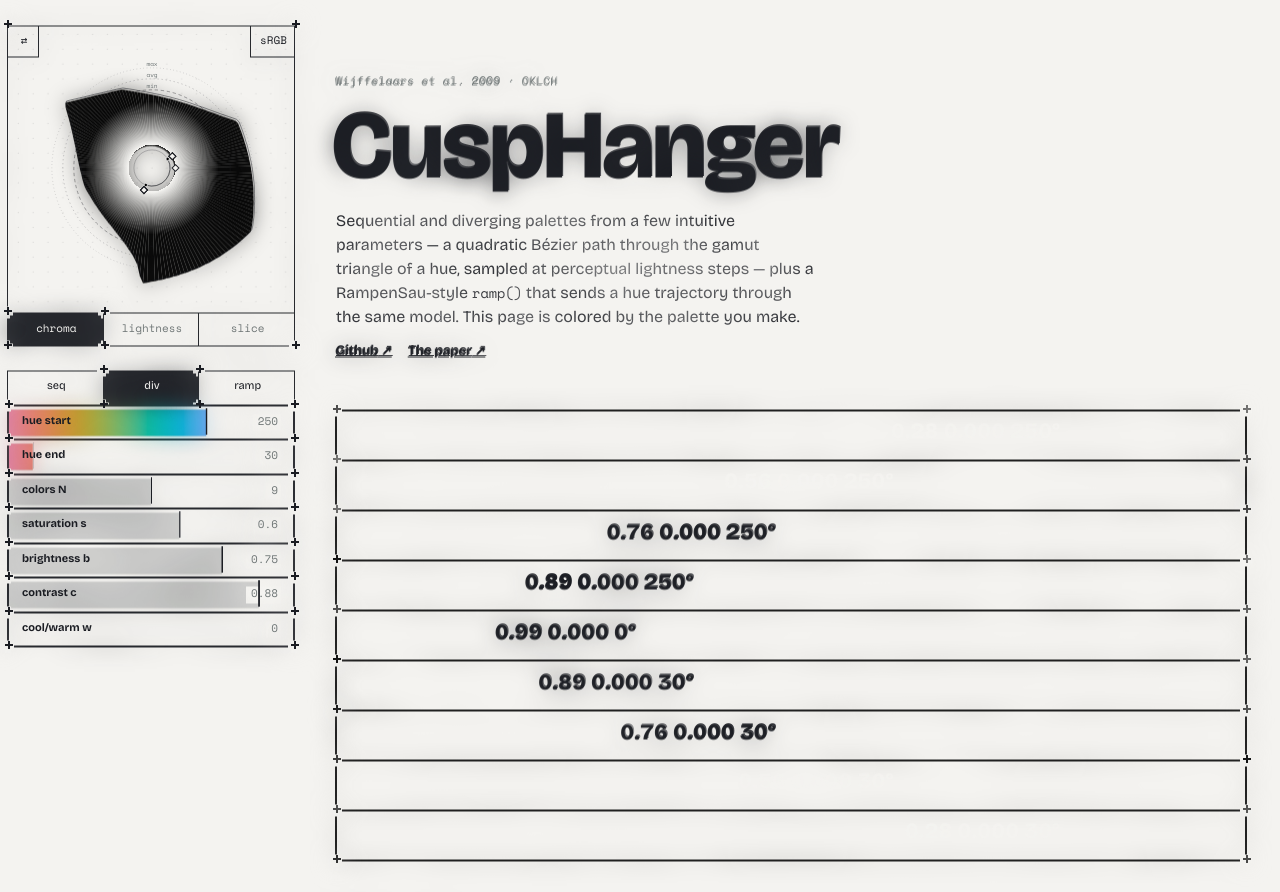
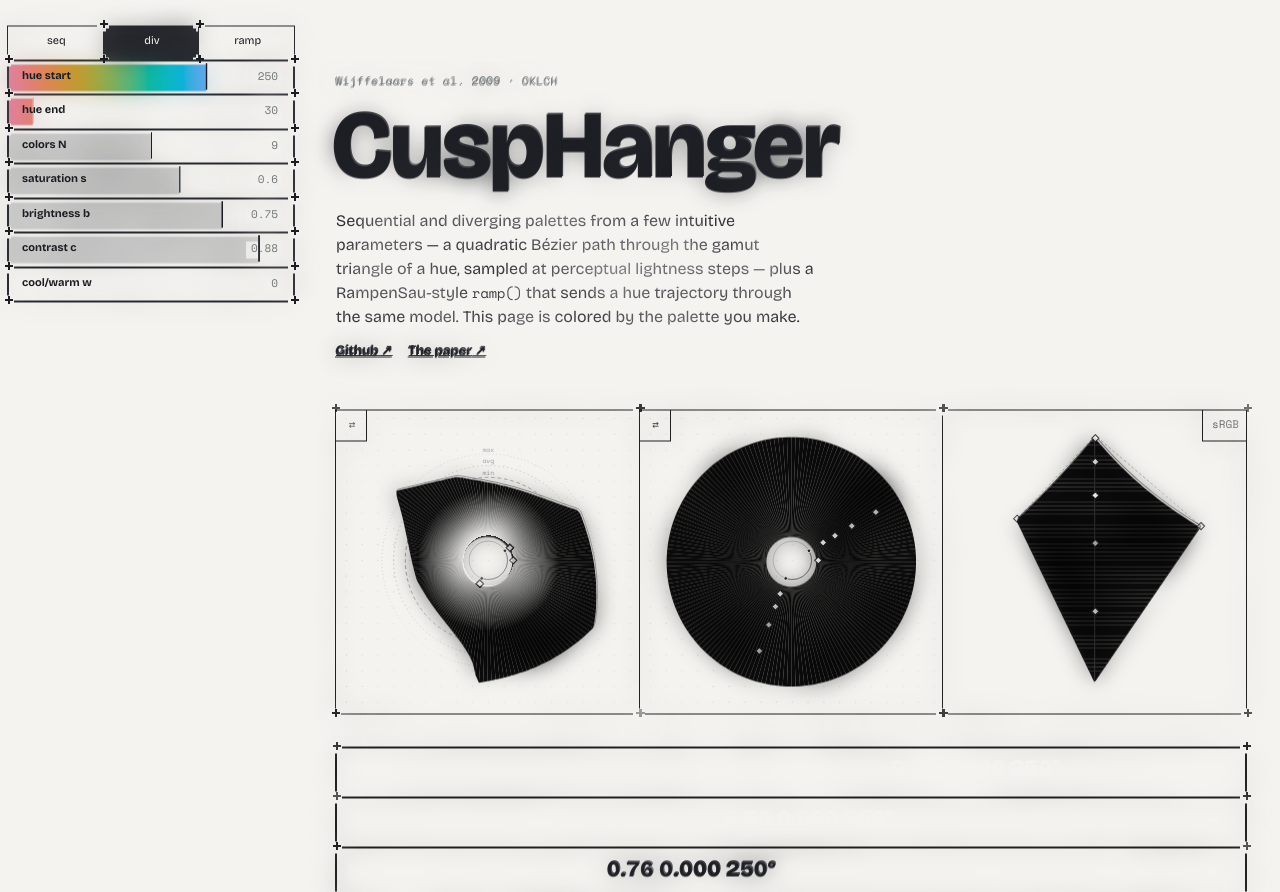
Before and after one commit to meodai/cusphanger, a website built with Vite: page src/demo/index.html in a window 1280 px wide. Shown: the top 892 px of the page. Built offline with nearby package versions, Linux system fonts and the light colour scheme; what nutelch would draw is missing.

Commit message:
feat: try all three views in a row above the hanger
Moves chroma/lightness wheels and the slice out of the rail into a
flush three-cell row on the canvas, above the palette bands. Cells
share collapsed borders so the corner crosses coincide; each wheel
keeps its own radial flip button, the gamut toggle rides the slice
cell. The rail keeps tabs + controls only.

```diff
--- a/src/demo/demo.css
+++ b/src/demo/demo.css
@@ -489,6 +489,40 @@ body {
   content: ' \2197';
 }
 
+.viz-row {
+  --frame: transparent;
+  --fill: transparent;
+  --ink: var(--ink-print);
+  --ink-muted: var(--canvas-muted);
+  --ink-inverse: var(--canvas-bg);
+  --cover: transparent;
+  display: flex;
+  max-width: 68rem;
+  padding-inline: var(--space-6);
+  margin-bottom: var(--space-6);
+}
+.xerox-back .viz-row {
+  --frame: var(--ink-print);
+  --fill: var(--ink-print);
+  --ink: transparent;
+  --ink-muted: transparent;
+  --ink-inverse: transparent;
+  --cover: var(--canvas-bg);
+}
+.viz-cell {
+  position: relative;
+  flex: 1;
+  min-width: 0;
+  border: var(--line-w) solid var(--frame);
+}
+/* flush cells: collapse the shared border so the corner crosses coincide */
+.viz-cell + .viz-cell {
+  margin-left: calc(-1 * var(--line-w));
+}
+.viz-cell .viz-pane {
+  padding: var(--space-2);
+}
+
 .hanger {
   --frame: transparent;
   --ink: var(--ink-print);
@@ -890,6 +924,14 @@ a {
   .hanger {
     padding-inline: var(--space-4);
   }
+  .viz-row {
+    flex-direction: column;
+    padding-inline: var(--space-4);
+  }
+  .viz-cell + .viz-cell {
+    margin-left: 0;
+    margin-top: calc(-1 * var(--line-w));
+  }
   .hanger__band {
     min-height: var(--space-6);
   }
--- a/src/demo/index.html
+++ b/src/demo/index.html
@@ -99,19 +99,6 @@
 
     <div id="app">
     <aside class="rail">
-      <div class="rail__viz">
-        <button type="button" class="viz-flip" aria-label="invert the radial direction">&#x21C4;</button>
-        <button type="button" class="viz-gamut" aria-label="toggle gamut (sRGB / Display P3)">sRGB</button>
-        <div id="wheel" class="viz-pane"></div>
-        <div id="slice-mini" class="viz-pane" hidden></div>
-        <div class="axis-toggle" role="group" aria-label="Sidebar figure">
-          <button type="button" data-axis="chroma" aria-selected="true">chroma</button>
-          <button type="button" data-axis="lightness" aria-selected="false">lightness</button>
-          <button type="button" data-axis="slice" aria-selected="false">slice</button>
-        </div>
-        <span class="marks" aria-hidden="true"></span>
-      </div>
-
       <nav class="tabs" role="tablist" aria-label="Palette type"></nav>
       <form class="controls" aria-label="Palette parameters"></form>
 
@@ -133,6 +120,24 @@
           <a href="https://web.archive.org/web/20240628033734/https://citeseerx.ist.psu.edu/document?repid=rep1&type=pdf&doi=097749c130c1cf35b8b9c236916de3b0455ffce0">The paper</a>
         </p>
       </header>
+
+      <section class="viz-row" aria-label="Palette views">
+        <div class="viz-cell">
+          <button type="button" class="viz-flip" data-axis="chroma" aria-label="invert the radial direction">&#x21C4;</button>
+          <div id="wheel" class="viz-pane"></div>
+          <span class="marks" aria-hidden="true"></span>
+        </div>
+        <div class="viz-cell">
+          <button type="button" class="viz-flip" data-axis="lightness" aria-label="invert the radial direction">&#x21C4;</button>
+          <div id="wheel-lightness" class="viz-pane"></div>
+          <span class="marks" aria-hidden="true"></span>
+        </div>
+        <div class="viz-cell">
+          <button type="button" class="viz-gamut" aria-label="toggle gamut (sRGB / Display P3)">sRGB</button>
+          <div id="slice-mini" class="viz-pane"></div>
+          <span class="marks" aria-hidden="true"></span>
+        </div>
+      </section>
 
       <section class="hanger" aria-label="The palette. Click a color to copy its oklch value."></section>
 
--- a/src/demo/main.ts
+++ b/src/demo/main.ts
@@ -140,16 +140,16 @@ const $ = (sel: string) => document.querySelector(sel) as HTMLElement;
 
 const hangerHost = $('.hanger');
 const sliceMiniHost = $('#slice-mini');
-const wheelHost = $('#wheel');
+const wheelHosts: Record<WheelAxis, HTMLElement> = {
+  chroma: $('#wheel'),
+  lightness: $('#wheel-lightness'),
+};
 const tabsNav = $('.tabs');
 const controlsHost = $('.controls');
 const updateExport = initExport($('.export'));
 
-type VizView = WheelAxis | 'slice';
 let activeTab: Tab = TABS[0]!;
 let lut: Lut = oklchSrgb;
-let vizView: VizView = 'chroma';
-let wheelAxis: WheelAxis = 'chroma';
 const wheelFlip: Record<WheelAxis, boolean> = { chroma: false, lightness: false };
 let lastValues: Record<string, number> = {};
 let lastChoices: Record<string, string> = {};
@@ -169,7 +169,9 @@ function renderAll(): void {
   applyTheme(document.documentElement, palette);
   renderHanger(hangerHost, palette);
   renderSlice(sliceMiniHost, palette, lut, activeTab.forceMirror ?? false);
-  renderWheel(wheelHost, palette, lut, wheelAxis, wheelFlip[wheelAxis]);
+  for (const axis of ['chroma', 'lightness'] as const) {
+    renderWheel(wheelHosts[axis], palette, lut, axis, wheelFlip[axis]);
+  }
   updateCompositions(palette.length);
   updateExport(palette, activeTab.usage(lastValues, lastChoices, lut === oklchP3 ? 'oklchP3' : 'oklchSrgb'));
 }
@@ -205,40 +207,14 @@ vizGamut.addEventListener('click', () => {
   renderAll();
 });
 
-const axisBtns = Array.from(document.querySelectorAll<HTMLButtonElement>('.axis-toggle button'));
-const flipBtn = $('.viz-flip') as HTMLButtonElement;
-const syncVizButtons = () => {
-  flipBtn.hidden = vizView === 'slice';
-  flipBtn.toggleAttribute('data-flipped', vizView !== 'slice' && wheelFlip[wheelAxis]);
-  for (const b of axisBtns) {
-    const ba = b.dataset.axis as VizView;
-    b.setAttribute('aria-selected', String(ba === vizView));
-    b.toggleAttribute(
-      'data-flipped',
-      ba !== 'slice' && ba === vizView && wheelFlip[ba as WheelAxis],
-    );
-  }
-};
-for (const btn of axisBtns) {
+for (const btn of document.querySelectorAll<HTMLButtonElement>('.viz-flip')) {
+  const axis = btn.dataset.axis as WheelAxis;
   btn.addEventListener('click', () => {
-    const a = btn.dataset.axis as VizView;
-    if (a !== 'slice') {
-      if (a === vizView) wheelFlip[a] = !wheelFlip[a];
-      wheelAxis = a;
-      renderWheel(wheelHost, palette, lut, wheelAxis, wheelFlip[wheelAxis]);
-    }
-    vizView = a;
-    wheelHost.hidden = vizView === 'slice';
-    sliceMiniHost.hidden = vizView !== 'slice';
-    syncVizButtons();
+    wheelFlip[axis] = !wheelFlip[axis];
+    btn.toggleAttribute('data-flipped', wheelFlip[axis]);
+    renderWheel(wheelHosts[axis], palette, lut, axis, wheelFlip[axis]);
   });
 }
-flipBtn.addEventListener('click', () => {
-  wheelFlip[wheelAxis] = !wheelFlip[wheelAxis];
-  renderWheel(wheelHost, palette, lut, wheelAxis, wheelFlip[wheelAxis]);
-  syncVizButtons();
-});
-syncVizButtons();
 
 selectTab(TABS.find((t) => t.id === 'diverging') ?? TABS[0]!);
 
```
